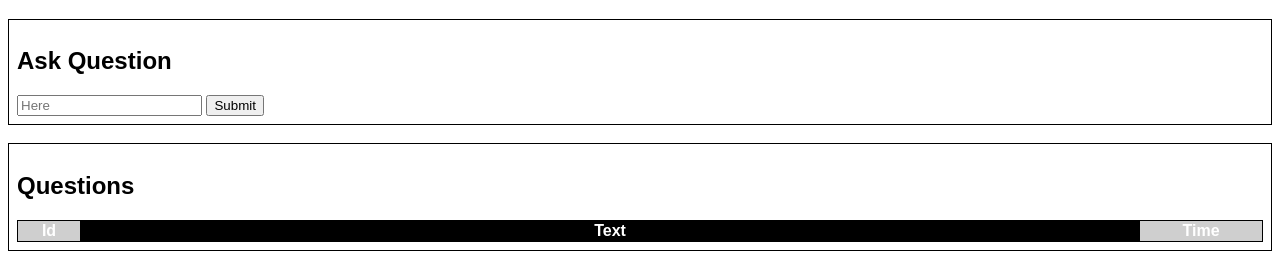
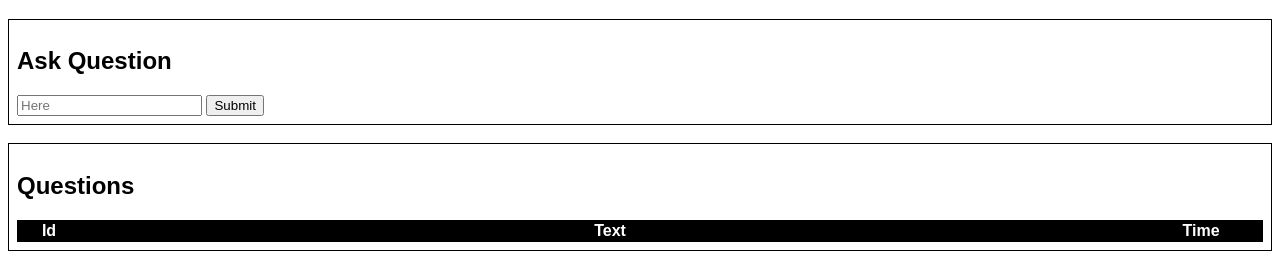
Before and after one commit to KuleczkaZ/portfolio, a plain HTML site: page public/index.html in a window 1280 px wide. Shown: the part 621-880 px from the top of the page. Drawn offline with Linux system fonts and the light colour scheme; no server answers.

Commit message:
fixer 35
Hola senior

```diff
--- a/public/styles.css
+++ b/public/styles.css
@@ -60,9 +60,9 @@ tr>th{
     background-color: black;
     color: white;
 }
-tr>th:nth-child(1) {
+#table tbody:nth-child(1) {
   background-color: #CFCFCF;
 }
-tr>th:nth-child(3) {
+#table tbody:nth-child(3) {
   background-color: #CFCFCF;
 }
```
